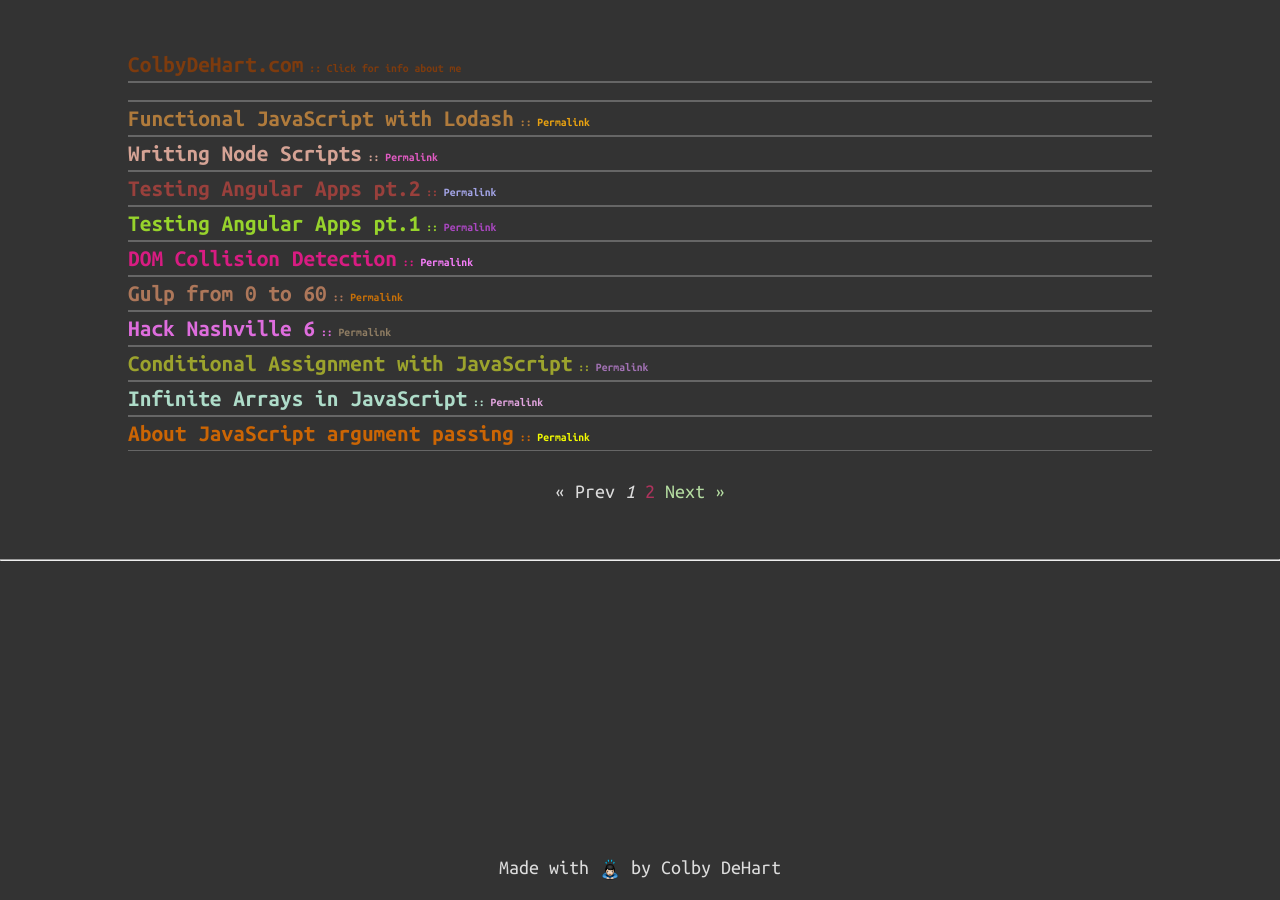
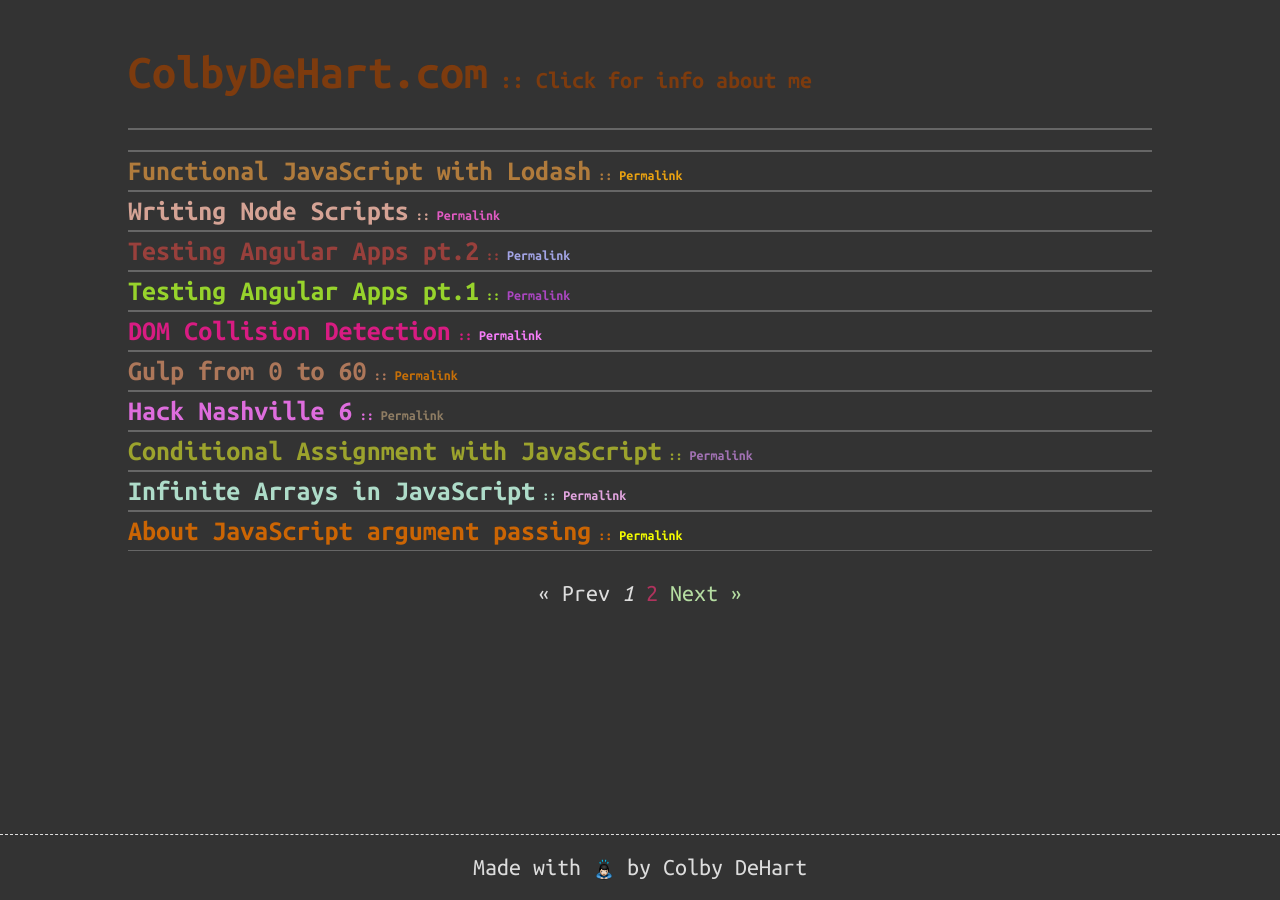
Before and after one commit to colbydehart/colbydehart.github.io, a Jekyll site: the page built from index.html, in a window 1280 px wide. Built offline with Jekyll 4.4.1, drawn with Linux system fonts in a browser that asks for light colours; nearby versions of some CDN libraries; the list of posts is cut into pages by our own code.

Commit message:
upped the font size

```diff
--- a/_sass/_base.scss
+++ b/_sass/_base.scss
@@ -31,7 +31,7 @@ img {
  */
 pre,
 code {
-    font-size: 15px;
+    font-size: 20px;
     border: 1px solid $grey-color-light;
     border-radius: 3px;
     background-color: #222;
--- a/_sass/_style.scss
+++ b/_sass/_style.scss
@@ -1,7 +1,7 @@
 body{
 	background-color: #333;
 	color: #ddd;
-	font-size: 20px;
+	font-size: 24px;
 }
 h1{margin-bottom: 2rem;}
 .container{
@@ -12,11 +12,13 @@ small{
 }
 
 hr{
+	visibility: hidden;
 	margin-top: 10px;
 	margin-bottom: 80px;
 }
 
 footer{
+	border-top: 1px dashed #ddd;
 	background-color: #333;
 	position: fixed;
 	padding: 20px 0;
--- a/app.js
+++ b/app.js
@@ -1,5 +1,5 @@
 $(function(){
-	$('.slide h3').click(slide);
+	$('.slide h3, .slide h1').click(slide);
 	$('.slide .close').click(close);
 	$('h3, h4, h1').each(function(){
 		$(this).css({color: randHex()});
--- a/index.html
+++ b/index.html
@@ -4,7 +4,7 @@ layout: default
 
 <div class="container">
   <div class="slide">
-    <h3>ColbyDeHart.com<small> :: Click for info about me</small></h3>
+    <h1>ColbyDeHart.com<small> :: Click for info about me</small></h1>
     <div class="content">
       <p>
         My name is Colby DeHart. I live in Nashville, Tennessee. I love dogs, programming, bikes, and all
```
